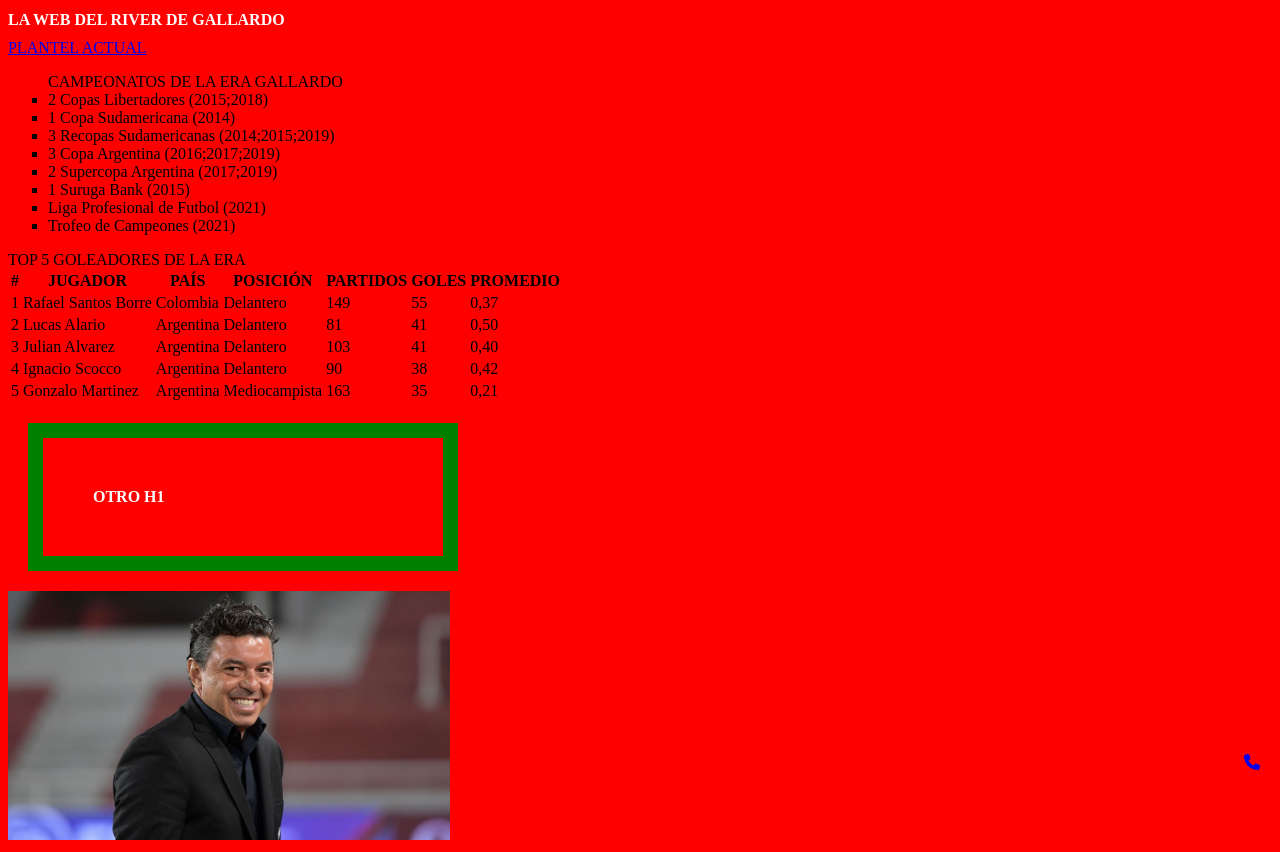
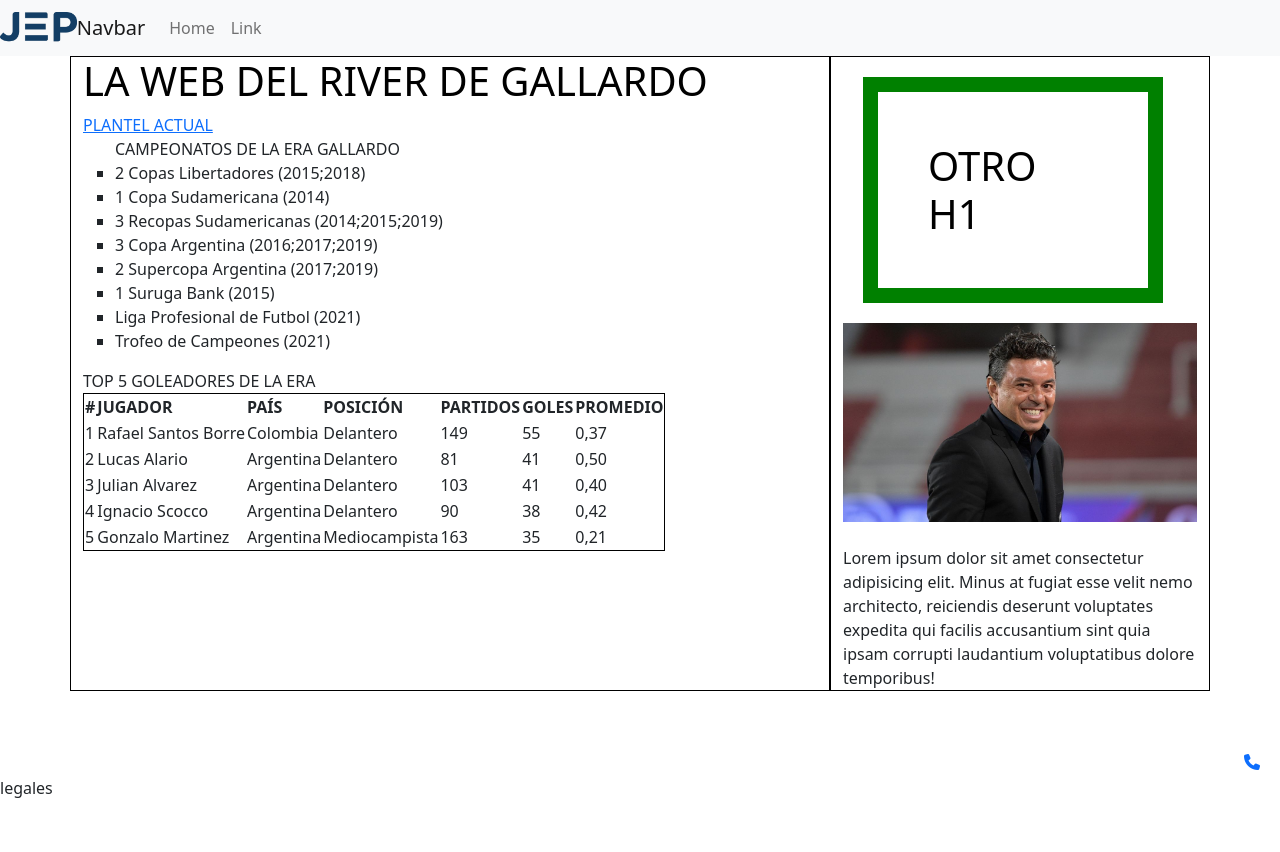
Before and after one commit to marcospallache/PW-MI_WEB, a plain HTML site: page index.html in a window 1280 px wide. After the commit the page ends 800 px from the top, so only its background shows below. Drawn offline with nearby package versions, Linux system fonts and the light colour scheme.

Commit message:
agregado boostrap

```diff
--- a/index.html
+++ b/index.html
@@ -6,14 +6,47 @@
     <meta name="viewport" content="width=device-width, initial-scale=1.0">
     <title>EL RIVER PLATE DE GALLARDO</title>
     <link rel="stylesheet" href="./styles.css">
+    <link href="https://cdn.jsdelivr.net/npm/bootstrap@5.1.3/dist/css/bootstrap.min.css" rel="stylesheet" integrity="sha384-1BmE4kWBq78iYhFldvKuhfTAU6auU8tT94WrHftjDbrCEXSU1oBoqyl2QvZ6jIW3" crossorigin="anonymous">
 </head>
+<header>
+
+    <nav class="navbar navbar-expand-lg navbar-light bg-light float-right">
+        <img id="foto-jep" src="./jep.png" alt="">
+
+        <a class="navbar-brand" href="#">Navbar</a>
+        <button class="navbar-toggler" type="button" data-toggle="collapse" data-target="#navbarSupportedContent" aria-controls="navbarSupportedContent" aria-expanded="false" aria-label="Toggle navigation">
+          <span class="navbar-toggler-icon"></span>
+        </button>
+
+        <div class="collapse navbar-collapse" id="navbarSupportedContent">
+          <ul class="navbar-nav mr-auto">
+            <li class="nav-item active">
+              <a class="nav-link" href="#">Home <span class="sr-only">(current)</span></a>
+            </li>
+            <li class="nav-item">
+              <a class="nav-link" href="#">Link</a>
+            </li>
+
+              </div>
+
+          </ul>
+
+        </div>
+
+      </nav>
+</header>
 <body>
+    <div class="container">
+        <div class="row">
+            <div class="col-8">
                 <H1>LA WEB DEL RIVER DE GALLARDO</H1>
                 <a href="./plantel.html">PLANTEL ACTUAL</a>
                 <ul type="square">CAMPEONATOS DE LA ERA GALLARDO
                     <li>2 Copas Libertadores (2015;2018)</li><li>1 Copa Sudamericana (2014)</li> <li>3 Recopas Sudamericanas (2014;2015;2019)</li> <li>3 Copa Argentina (2016;2017;2019)</li> <li>2 Supercopa Argentina (2017;2019)</li>
                     <li>1 Suruga Bank (2015)</li><li>Liga Profesional de Futbol (2021)</li><li>Trofeo de Campeones (2021)</li>
                 </ul>
+
+
                 <table> TOP 5 GOLEADORES DE LA ERA
                 <tr><th>#</th><th>JUGADOR</th><th>PAÍS</th><th>POSICIÓN</th><th>PARTIDOS</th><th>GOLES</th><th>PROMEDIO</th></tr>
                 <tr><td>1</td><td>Rafael Santos Borre</td><td>Colombia</td><td>Delantero</td><td>149</td><td>55</td><td>0,37</td>
@@ -26,13 +59,31 @@
 
 
                 </table>
-
+            </div>
+            <div class="col">
                 <h1 id="modelodecaja">OTRO H1</h1>
 
-    <img id= "foto-MG" src="./GALLARDOO.jpg" alt="Gallardo" width="35%">
+                <img id= "foto-MG" src="./GALLARDOO.jpg" alt="Gallardo" width="35%"> <br>
                 <a href="http://wa.me/+5491144083612">
                 <i class="fa-solid fa-phone" id="icono-telefono"></i>
-</a>
+            </a> <br>
+            Lorem ipsum dolor sit amet consectetur adipisicing elit. Minus at fugiat esse velit nemo architecto, reiciendis deserunt voluptates expedita qui facilis accusantium sint quia ipsam corrupti laudantium voluptatibus dolore temporibus!
+            </div>
+
+          </div>
+
+    </div>
+    <span id="col-izq">
+
+</span>
+
+    <span id="col-der">
+
+</span>
+<footer>
+ legales
+</footer>
 </body>
+
 <script src="https://kit.fontawesome.com/d33ac754a6.js" crossorigin="anonymous"></script>
 </html>
--- a/styles.css
+++ b/styles.css
@@ -1,6 +1,10 @@
-h1{color: white; font-size: 16px;}
-body{background-color: red;}
-#foto-MG {position: }
+h1{color: rgb(0, 0, 0); font-size: 16px;}
+body{background-color: rgb(255, 0, 0);}
+#foto-MG {width: 100%;
+}
+#foto-jep{width: 6%;
+
+}
 #modelodecaja{
     width: 300px ;
     border: 15px solid green;
@@ -10,5 +14,29 @@ body{background-color: red;}
 #icono-telefono{
 position: fixed; bottom: 30px;
 right: 20px;
+}
+
+menu{
+    list-style-type: none;
+}
+menu > a > li{
+    display: inline;
+
 
 }
+table{border: 1px solid black;}
+th{border: 1px solid black;}
+td  {border: 1px solid black;}
+
+#MENU{float: right;}
+
+footer{
+    position: fixed;
+    bottom: 0px;
+}
+.col-8{
+    border: 1px solid black
+}
+.col{
+    border: 1px solid black;
+}
```
Also changed, not shown: jep.png (added). Lines whose indentation alone changed are shown as unchanged.
